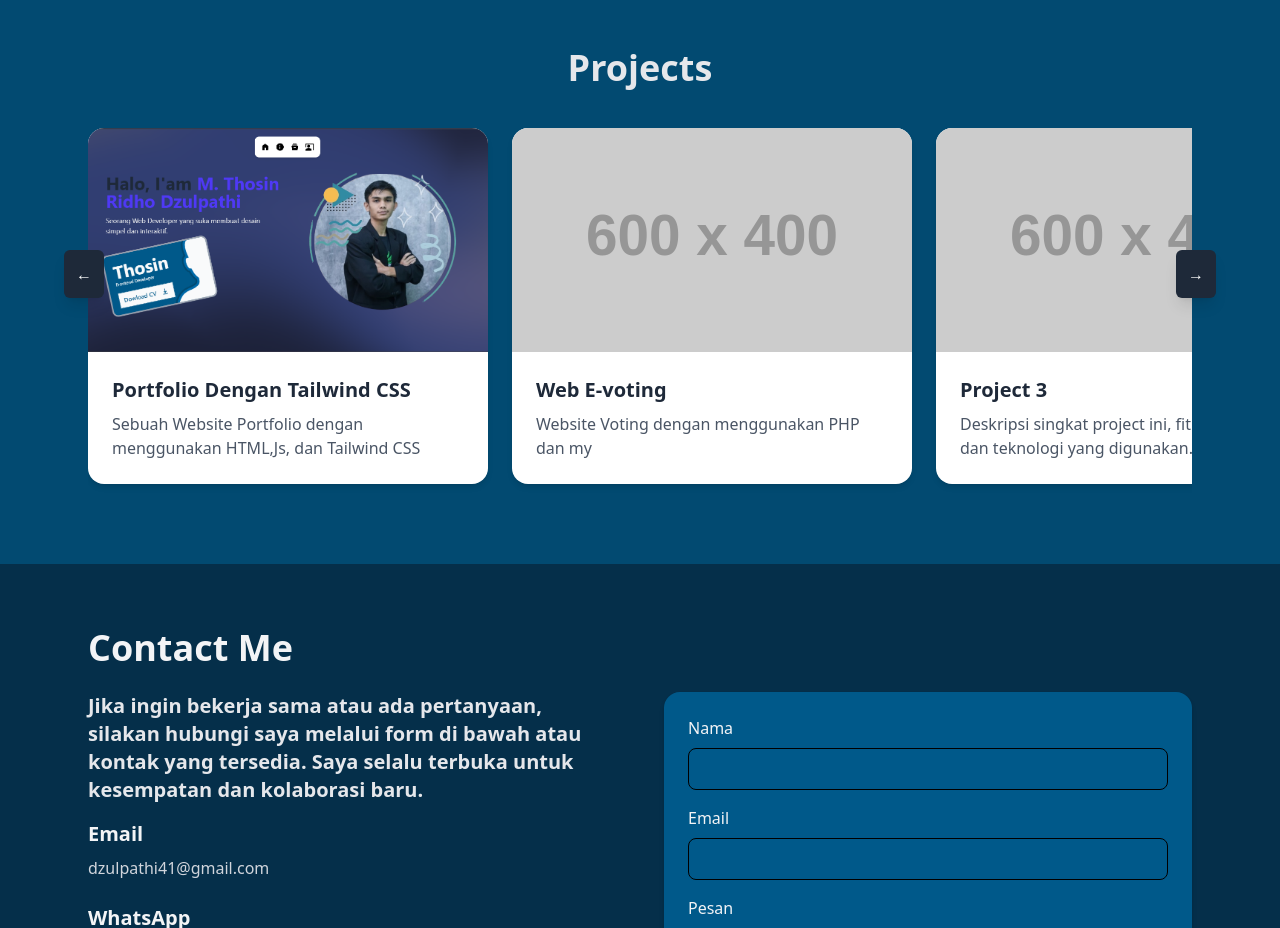
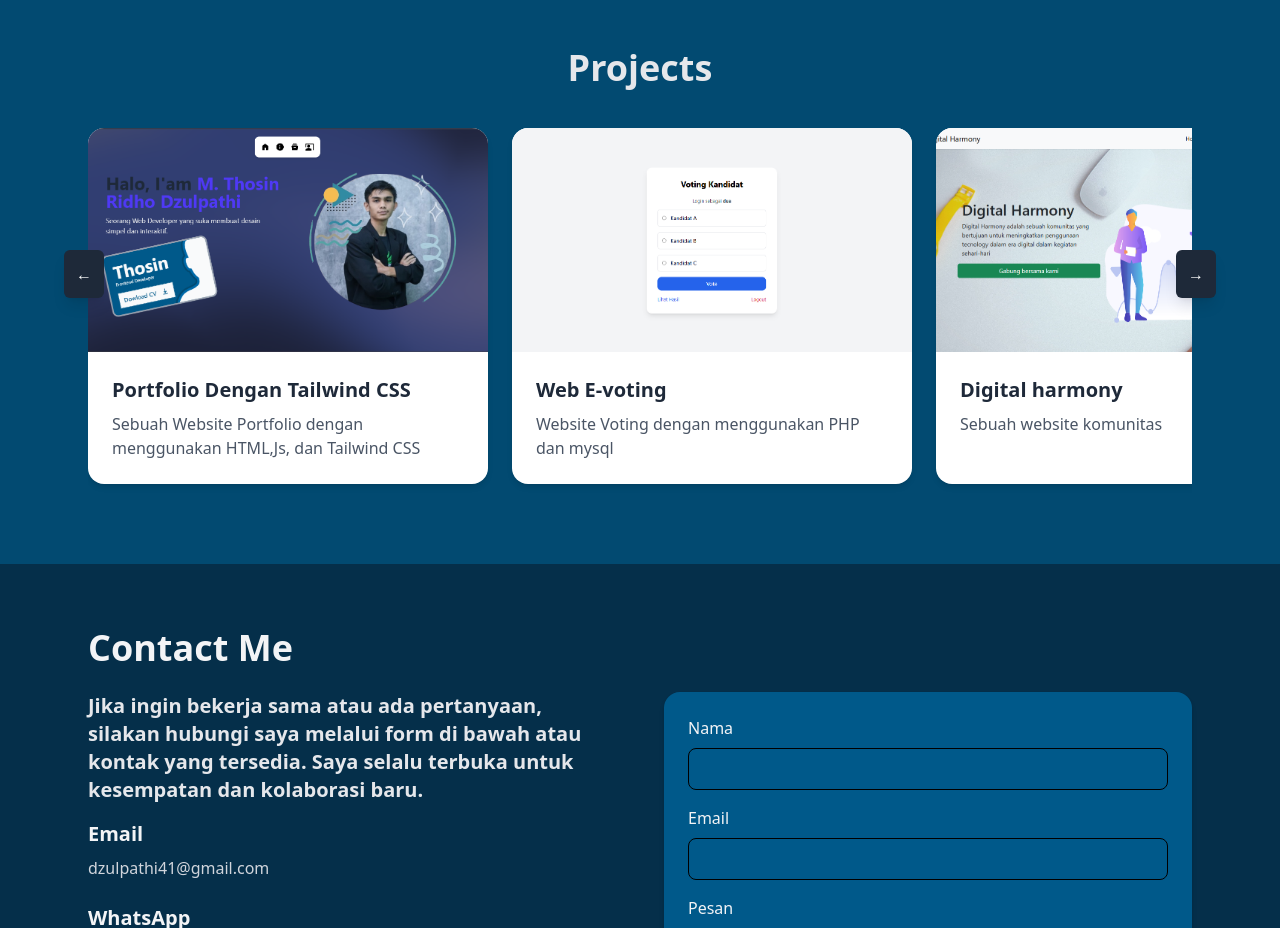
Before and after one commit to ThosinMD/portfolio, a plain HTML site: page index.html in a window 1280 px wide. Shown: the part 2720-3648 px from the top of the page. Drawn offline with nearby package versions, Linux system fonts and the light colour scheme; placeholder pictures from the web are drawn by us.

Commit message:
update index.html dan tambah project

```diff
--- a/index.html
+++ b/index.html
@@ -214,19 +214,19 @@ class="relative overflow-hidden w-120 h-70 rounded-3xl cursor-pointer text-2xl f
 
                    <!-- Card 2 -->
                    <a href="#" class="min-w-[400px] bg-white shadow-md rounded-2xl overflow-hidden hover:shadow-xl transition transform hover:-translate-y-1">
-                     <img src="https://via.placeholder.com/600x400" alt="Project 2" class="w-full h-56 object-cover">
+                     <img src="assets/p2.png" alt="Project 2" class="w-full h-56 object-cover">
                      <div class="p-6">
                        <h3 class="text-xl font-semibold text-gray-800 mb-2">Web E-voting</h3>
-                       <p class="text-gray-600">Website Voting dengan menggunakan PHP dan my</p>
+                       <p class="text-gray-600">Website Voting dengan menggunakan PHP dan mysql</p>
                      </div>
                    </a>
 
                    <!-- Card 3 -->
                    <a href="#" class="min-w-[400px] bg-white shadow-md rounded-2xl overflow-hidden hover:shadow-xl transition transform hover:-translate-y-1">
-                     <img src="https://via.placeholder.com/600x400" alt="Project 3" class="w-full h-56 object-cover">
+                     <img src="assets/p3.png" alt="Project 3" class="w-full h-56 object-cover">
                      <div class="p-6">
-                       <h3 class="text-xl font-semibold text-gray-800 mb-2">Project 3</h3>
-                       <p class="text-gray-600">Deskripsi singkat project ini, fitur-fitur utama, dan teknologi yang digunakan.</p>
+                       <h3 class="text-xl font-semibold text-gray-800 mb-2">Digital harmony</h3>
+                       <p class="text-gray-600">Sebuah website komunitas </p>
                      </div>
                    </a>
 
```
Also changed, not shown: assets/p2.png (added), assets/p3.png (added).
